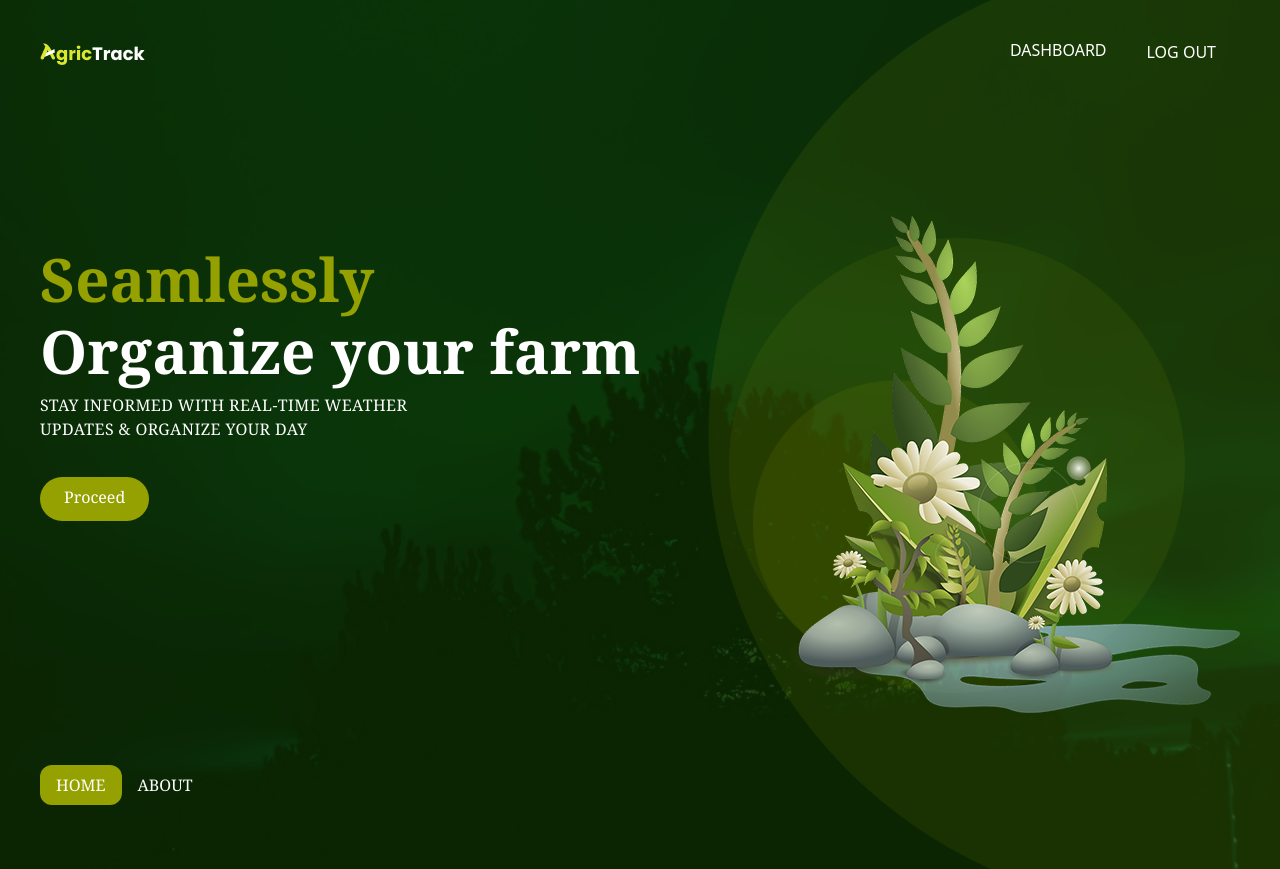
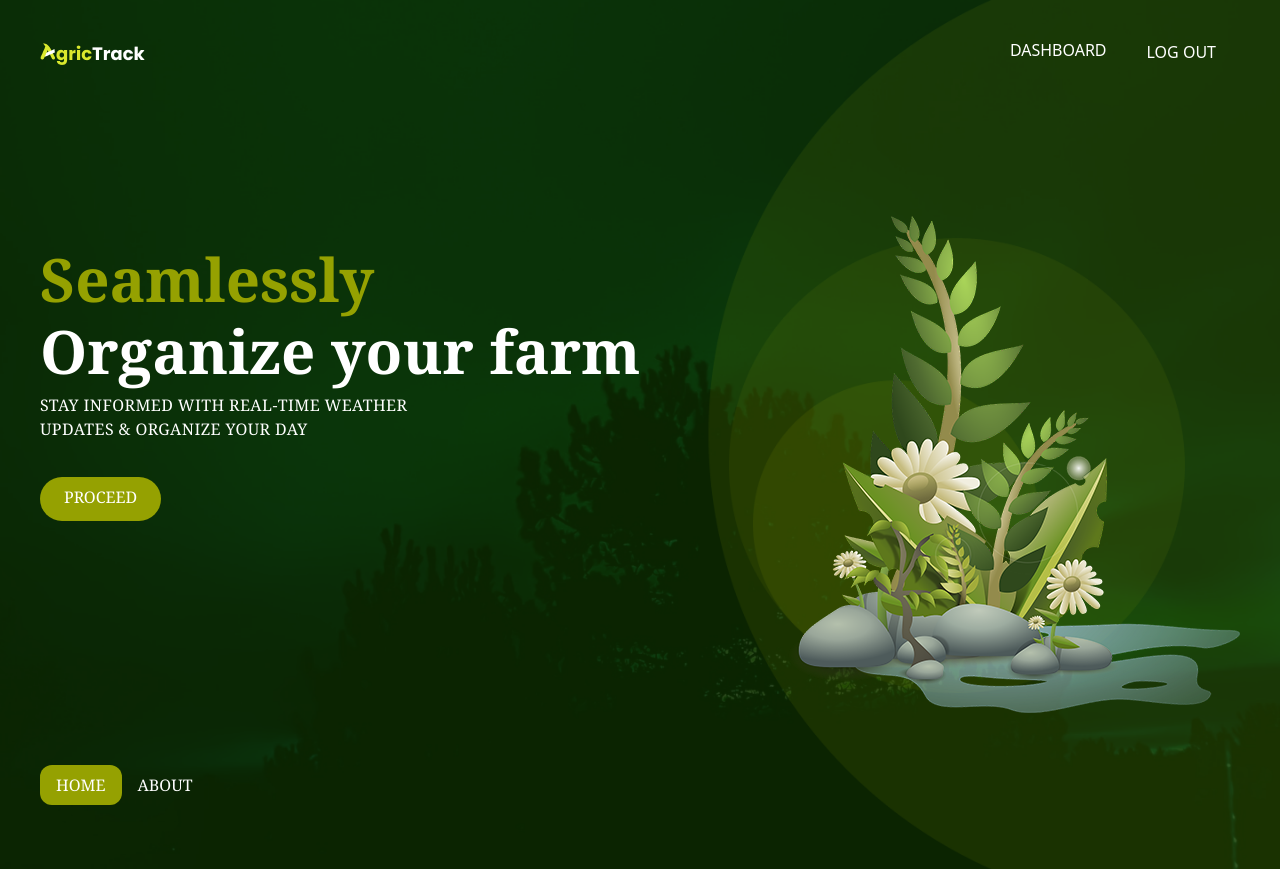
Before and after one commit to mubtunj1/AgricTrack, a Flask app: page / in a window 1280 px wide. Run offline with Flask 3, Linux system fonts and the light colour scheme; a user stored in the database is signed in; some libraries are stand-ins or nearby versions.

Commit message:
tweak on the button - proceed

```diff
--- a/agrictrack/templates/index.html
+++ b/agrictrack/templates/index.html
@@ -95,7 +95,7 @@
            </p><br/>
            <div class="flex justify-center md:justify-start md:space-y-3">
               {% if current_user.is_authenticated %}
-	            <a href="{{ url_for('dashboard') }}" class="p-3 px-6 pt-2 text-white bg-mdgr rounded-full baseline hover:bg-hvgr transition duration-700">Proceed</a>
+	            <a href="{{ url_for('dashboard') }}" class="p-3 px-6 pt-2 text-white bg-mdgr rounded-full baseline hover:bg-hvgr transition duration-700"> PROCEED </a>
 	            {% else %}
 	            <a href="/aboutus" class="p-3 px-6 pt-2 text-white bg-mdgr rounded-full baseline hover:bg-hvgr transition duration-700">
               LEARN MORE
```
